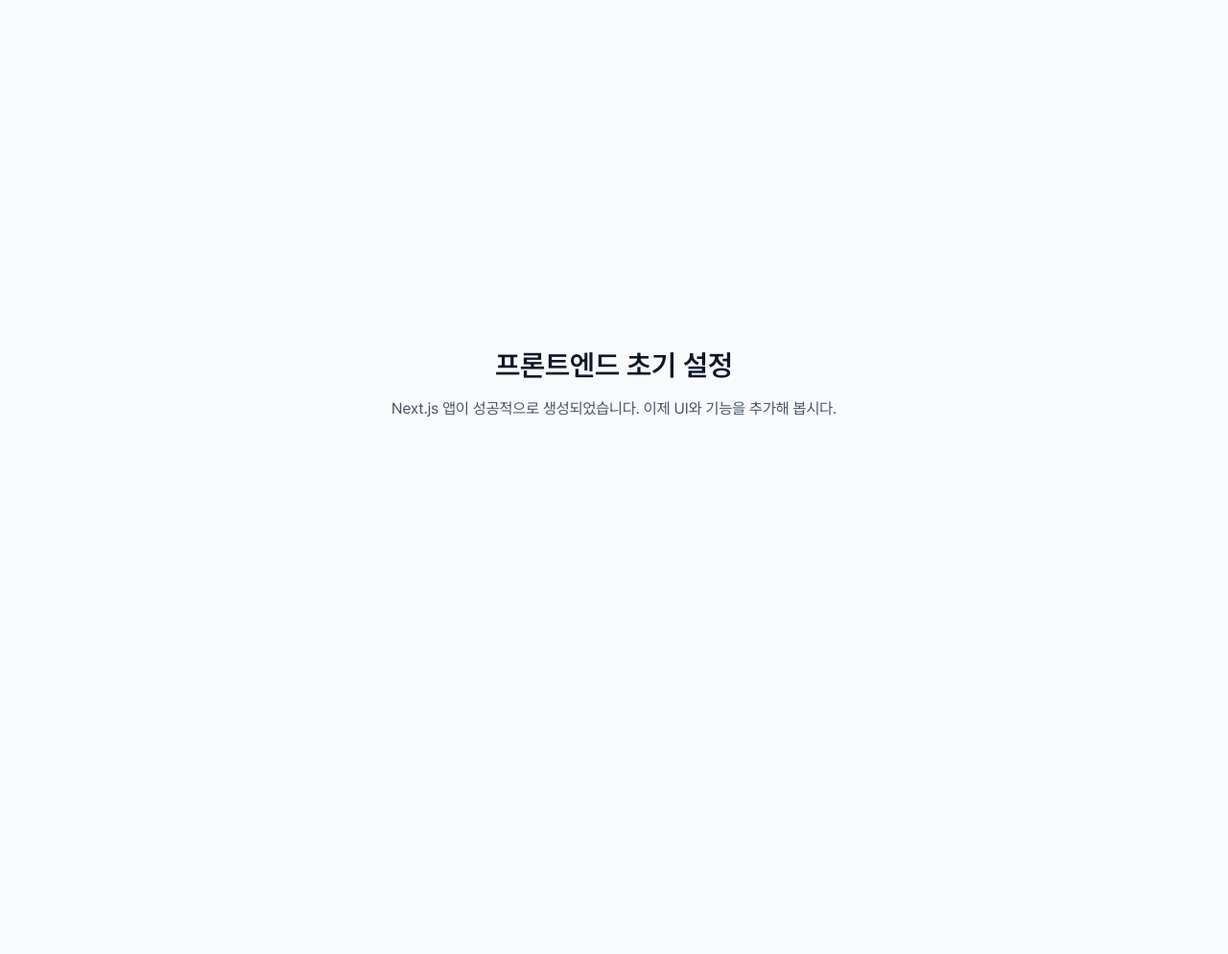
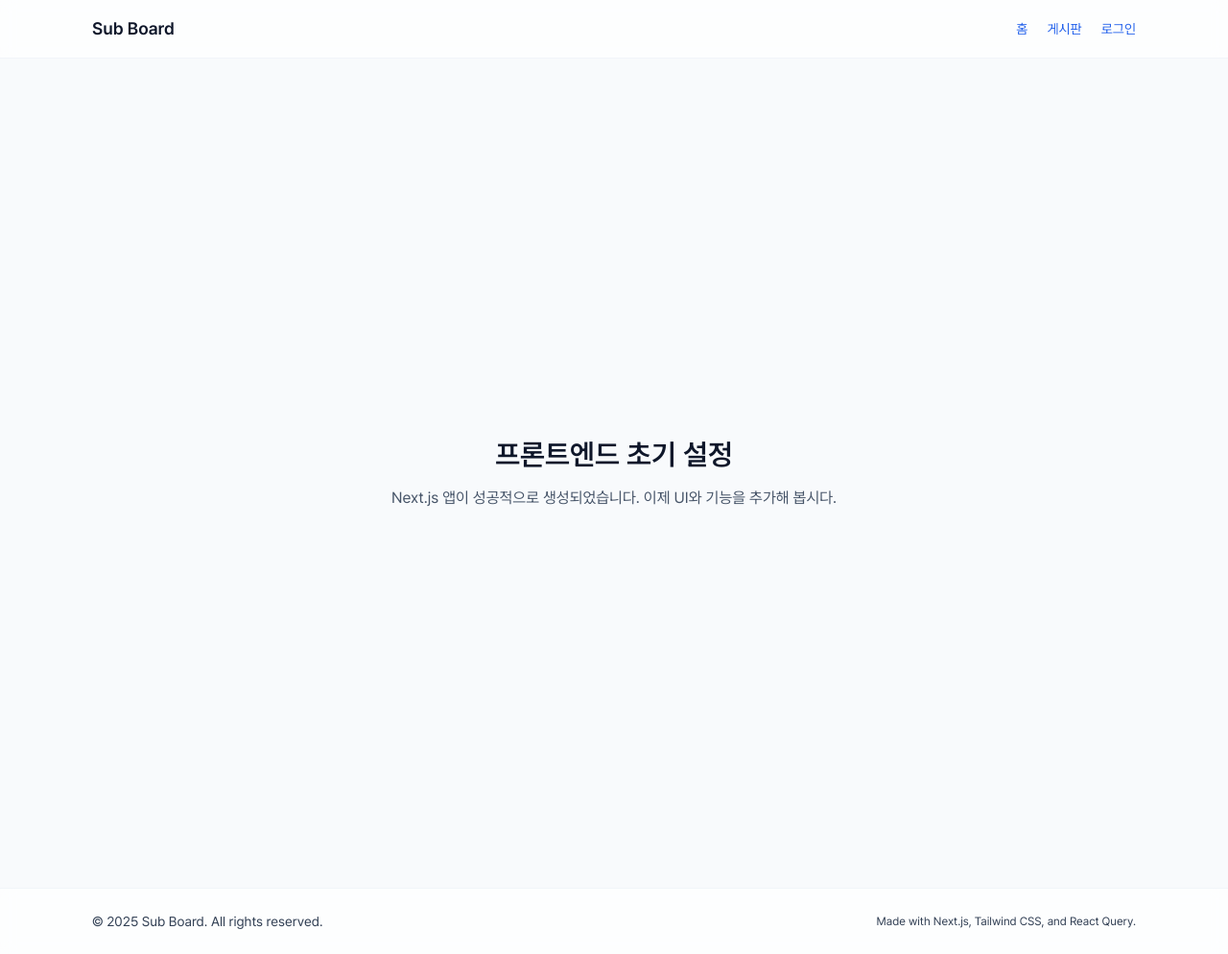
Before and after one commit to crucial-sub/sub-board, a Next.js app in the folder apps/web/: page / in a window 1280 px wide. Shown: the whole page at 96% size. Before the commit the page ends 800 px from the top, so only its background shows below. Built offline with nearby package versions, Linux system fonts and the light colour scheme.

Commit message:
feat(web): 공용 AppShell과 인증 레이아웃 정리

```diff
--- a/apps/web/src/app/(auth)/layout.tsx
+++ b/apps/web/src/app/(auth)/layout.tsx
@@ -1,5 +1,5 @@
 import type { Metadata } from "next";
-import Link from "next/link";
+import { SiteHeader } from "@/components/layout/site-header";
 
 export const metadata: Metadata = {
   title: "Sub Board | 인증",
@@ -7,20 +7,9 @@
 
 export default function AuthLayout({ children }: { children: React.ReactNode }) {
   return (
-    <div className="flex min-h-screen flex-col gap-8 bg-bg-app">
-      <header className="border-b border-border-muted bg-white/80 backdrop-blur">
-        <div className="container flex items-center justify-between py-4">
-          <Link href="/" className="text-lg font-semibold text-text-primary">
-            Sub Board
-          </Link>
-          <nav className="flex items-center gap-4 text-sm text-text-secondary">
-            <Link href={"/" as const} className="hover:text-text-primary" prefetch={false}>
-              게시판
-            </Link>
-          </nav>
-        </div>
-      </header>
-      <div className="flex flex-1 items-center justify-center px-4 pb-12">{children}</div>
+    <div className="flex min-h-screen flex-col bg-bg-app">
+      <SiteHeader />
+      <main className="flex flex-1 items-center justify-center px-4 pb-12">{children}</main>
     </div>
   );
 }
--- a/apps/web/src/app/(auth)/login/page.tsx
+++ b/apps/web/src/app/(auth)/login/page.tsx
@@ -1,11 +1,16 @@
 import Link from "next/link";
 import { AuthForm } from "@/features/auth/components/auth-form";
 
-type SearchParams = {
-  error?: string;
+type SearchParams = { error?: string };
+
+type Props = {
+  searchParams?: Promise<SearchParams>;
 };
 
-export default function LoginPage({ searchParams }: { searchParams: SearchParams }) {
+export default async function LoginPage({ searchParams }: Props) {
+  const params = (await searchParams) ?? {};
+  const error = params.error;
+
   return (
     <main className="flex min-h-screen flex-col items-center justify-center bg-bg-app px-4 py-8">
       <section className="w-full max-w-lg space-y-6 rounded-lg border border-border-muted bg-bg-surface p-8 shadow-card">
@@ -14,8 +19,8 @@
           <p className="text-sm text-text-secondary">계정에 접속해 게시판을 이용하세요.</p>
         </header>
 
-        {searchParams.error ? (
-          <p className="rounded-md bg-red-50 px-3 py-2 text-sm text-red-600">{searchParams.error}</p>
+        {error ? (
+          <p className="rounded-md bg-red-50 px-3 py-2 text-sm text-red-600">{error}</p>
         ) : null}
 
         <AuthForm mode="login" />
--- a/apps/web/src/app/(auth)/register/page.tsx
+++ b/apps/web/src/app/(auth)/register/page.tsx
@@ -1,11 +1,16 @@
 import Link from "next/link";
 import { AuthForm } from "@/features/auth/components/auth-form";
 
-type SearchParams = {
-  error?: string;
+type SearchParams = { error?: string };
+
+type Props = {
+  searchParams?: Promise<SearchParams>;
 };
 
-export default function RegisterPage({ searchParams }: { searchParams: SearchParams }) {
+export default async function RegisterPage({ searchParams }: Props) {
+  const params = (await searchParams) ?? {};
+  const error = params.error;
+
   return (
     <main className="flex min-h-screen flex-col items-center justify-center bg-bg-app px-4 py-8">
       <section className="w-full max-w-lg space-y-6 rounded-lg border border-border-muted bg-bg-surface p-8 shadow-card">
@@ -14,8 +19,8 @@
           <p className="text-sm text-text-secondary">필수 정보를 입력하여 새 계정을 만들어 주세요.</p>
         </header>
 
-        {searchParams.error ? (
-          <p className="rounded-md bg-red-50 px-3 py-2 text-sm text-red-600">{searchParams.error}</p>
+        {error ? (
+          <p className="rounded-md bg-red-50 px-3 py-2 text-sm text-red-600">{error}</p>
         ) : null}
 
         <AuthForm mode="register" />
--- /dev/null
+++ b/apps/web/src/app/(main)/layout.tsx
@@ -0,0 +1,5 @@
+import { AppShell } from "@/components/layout/app-shell";
+
+export default function MainLayout({ children }: { children: React.ReactNode }) {
+  return <AppShell>{children}</AppShell>;
+}
--- /dev/null
+++ b/apps/web/src/app/(main)/posts/page.tsx
@@ -0,0 +1,8 @@
+export default function PostsPage() {
+  return (
+    <section className="space-y-4">
+      <h1 className="text-2xl font-semibold text-text-primary">게시판</h1>
+      <p className="text-text-secondary">게시글 목록이 곧 여기에 표시됩니다.</p>
+    </section>
+  );
+}
--- a/apps/web/src/app/layout.tsx
+++ b/apps/web/src/app/layout.tsx
@@ -11,7 +11,7 @@
 export default function RootLayout({ children }: { children: React.ReactNode }) {
   return (
     <html lang="ko">
-      <body>
+      <body className="bg-bg-app text-text-primary">
         <UiProvider>
           <ReactQueryProvider>{children}</ReactQueryProvider>
         </UiProvider>
--- /dev/null
+++ b/apps/web/src/components/layout/app-shell.tsx
@@ -0,0 +1,12 @@
+import { SiteFooter } from "./site-footer";
+import { SiteHeader } from "./site-header";
+
+export function AppShell({ children }: { children: React.ReactNode }) {
+  return (
+    <div className="flex min-h-screen flex-col bg-bg-app">
+      <SiteHeader />
+      <main className="container flex-1 py-8">{children}</main>
+      <SiteFooter />
+    </div>
+  );
+}
--- /dev/null
+++ b/apps/web/src/components/layout/site-footer.tsx
@@ -0,0 +1,11 @@
+export function SiteFooter() {
+  const year = new Date().getFullYear();
+  return (
+    <footer className="border-t border-border-muted bg-white/70 py-6 text-sm text-text-secondary backdrop-blur">
+      <div className="container flex items-center justify-between">
+        <p>&copy; {year} Sub Board. All rights reserved.</p>
+        <p className="text-xs">Made with Next.js, Tailwind CSS, and React Query.</p>
+      </div>
+    </footer>
+  );
+}
--- /dev/null
+++ b/apps/web/src/components/layout/site-header.tsx
@@ -0,0 +1,26 @@
+import Link from "next/link";
+
+const NAV_ITEMS = [
+  { href: "/" as const, label: "홈" },
+  { href: "/posts" as const, label: "게시판" },
+  { href: "/login" as const, label: "로그인" },
+];
+
+export function SiteHeader() {
+  return (
+    <header className="border-b border-border-muted bg-white/70 backdrop-blur">
+      <div className="container flex items-center justify-between py-4">
+        <Link href="/" className="text-lg font-semibold text-text-primary">
+          Sub Board
+        </Link>
+        <nav className="flex items-center gap-5 text-sm text-text-secondary">
+          {NAV_ITEMS.map((item) => (
+            <Link key={item.href} href={item.href} className="hover:text-text-primary">
+              {item.label}
+            </Link>
+          ))}
+        </nav>
+      </div>
+    </header>
+  );
+}
```
Also changed, not shown: apps/web/src/app/(main)/page.tsx (renamed from apps/web/src/app/page.tsx).
